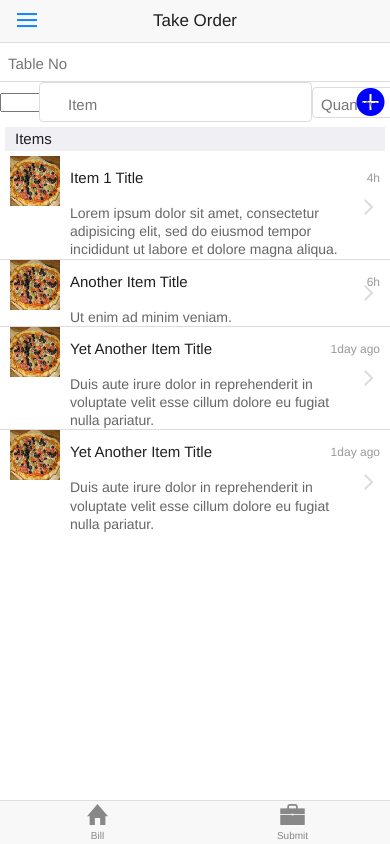
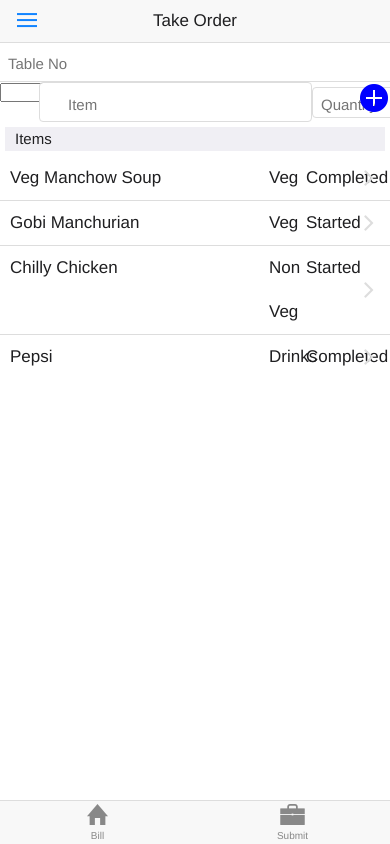
Before and after one commit to alseambusher/QuickFoods-iOS, a plain HTML site: page www/index.html in a window 390 px wide. Drawn offline with Linux system fonts and the light colour scheme; some packages are replaced by stand-ins of ours; files whose address does not match are found by name.

Commit message:
Added fake items for the order

```diff
--- a/www/index.html
+++ b/www/index.html
@@ -216,7 +216,7 @@
    <input type="text" class="text-input--underbar" placeholder="Table No"/><br />
 
   <ons-row >
-    <ons-col width="10%" align="center">
+    <ons-col width="10%" align="left">
       <select ng-model="default_categories" ng-options="category.title for category in categories">
       </select>
     </ons-col>
@@ -229,7 +229,7 @@
       <input type="number" class="text-input" placeholder="Quantity"/>
     </ons-col>
 
-    <ons-col width="10%" align="center">
+    <ons-col width="10%" align="right">
       <ons-icon icon="ion-plus-circled" style="font-size: 32px; width: 1em; color: blue"></ons-icon>
     </ons-col>
   </ons-row>
@@ -238,15 +238,16 @@
 	<div class="list__header" style="margin:5px;">Items</div>
         <ons-list-item modifier="chevron" class="item" ng-repeat="item in items" ng-click="showDetail($index)">
           <ons-row>
-            <ons-col width="60px">
-              <div class="item-thum"><img src="res/pizza.jpg" style="height:100%;width:100%"/></div>
+
+
+            <ons-col width="70%">
+                {{item.title}}
             </ons-col>
-            <ons-col>
-              <header>
-                <span class="item-title">{{item.title}}</span>
-                <span class="item-label">{{item.label}}</span>
-              </header>
-              <p class="item-desc">{{item.desc}}</p>
+            <ons-col width="10%">
+                {{item.category}}
+            </ons-col>
+            <ons-col width="20%">
+                {{item.status}}
             </ons-col>
           </ons-row>
         </ons-list-item>
--- a/www/js/app.js
+++ b/www/js/app.js
@@ -54,24 +54,24 @@
 
       data.items = [
           {
-              title: 'Item 1 Title',
-              label: '4h',
-              desc: 'Lorem ipsum dolor sit amet, consectetur adipisicing elit, sed do eiusmod tempor incididunt ut labore et dolore magna aliqua.'
+              title: 'Veg Manchow Soup',
+              category: 'Veg',
+              status: 'Completed'
           },
           {
-              title: 'Another Item Title',
-              label: '6h',
-              desc: 'Ut enim ad minim veniam.'
+              title: 'Gobi Manchurian',
+              category: 'Veg',
+              status: 'Started'
           },
           {
-              title: 'Yet Another Item Title',
-              label: '1day ago',
-              desc: 'Duis aute irure dolor in reprehenderit in voluptate velit esse cillum dolore eu fugiat nulla pariatur.'
+              title: 'Chilly Chicken',
+              category: 'Non Veg',
+              status: 'Started'
           },
           {
-              title: 'Yet Another Item Title',
-              label: '1day ago',
-              desc: 'Duis aute irure dolor in reprehenderit in voluptate velit esse cillum dolore eu fugiat nulla pariatur.'
+              title: 'Pepsi',
+              category: 'Drinks',
+              status: 'Completed'
           }
       ];
 
```
Also changed, not shown: www/views/takeOrder.html (+11 -10 lines).
